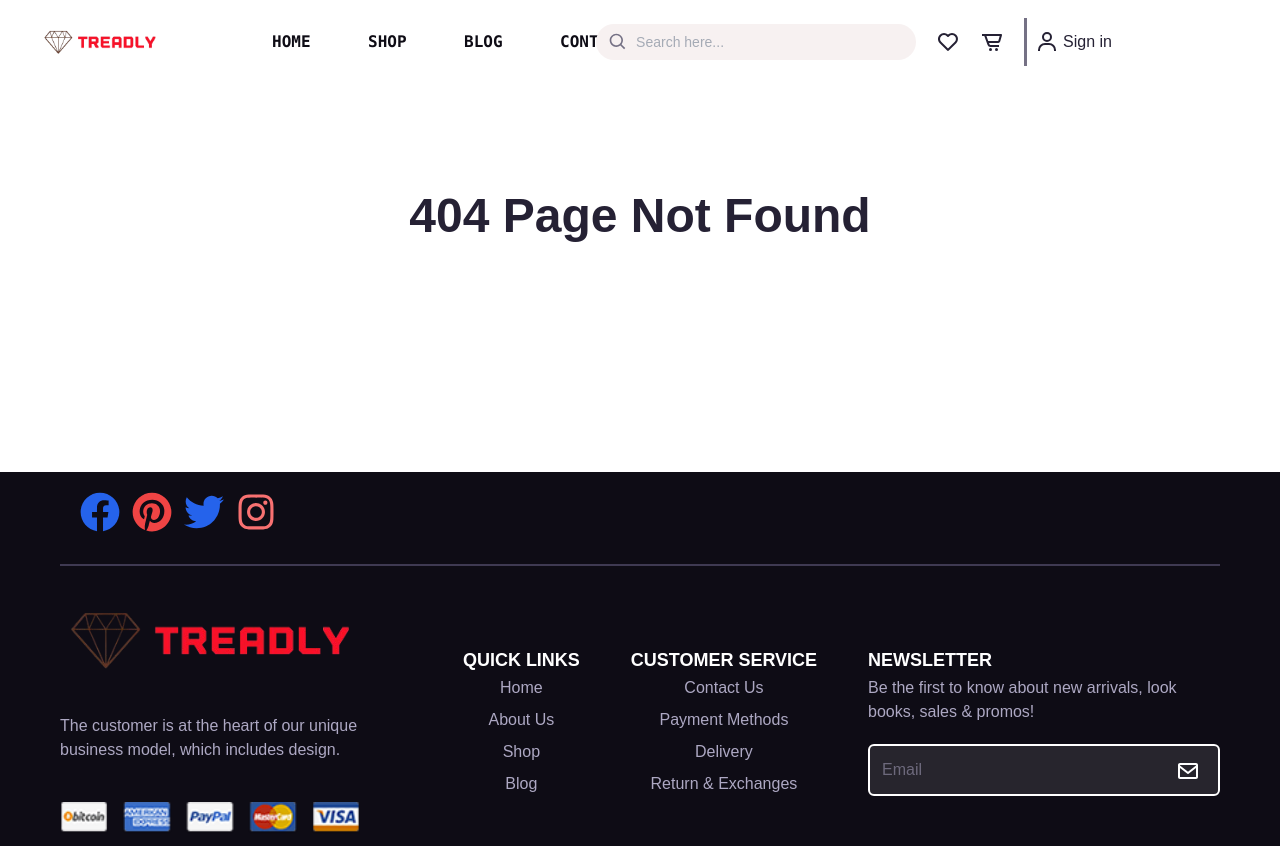
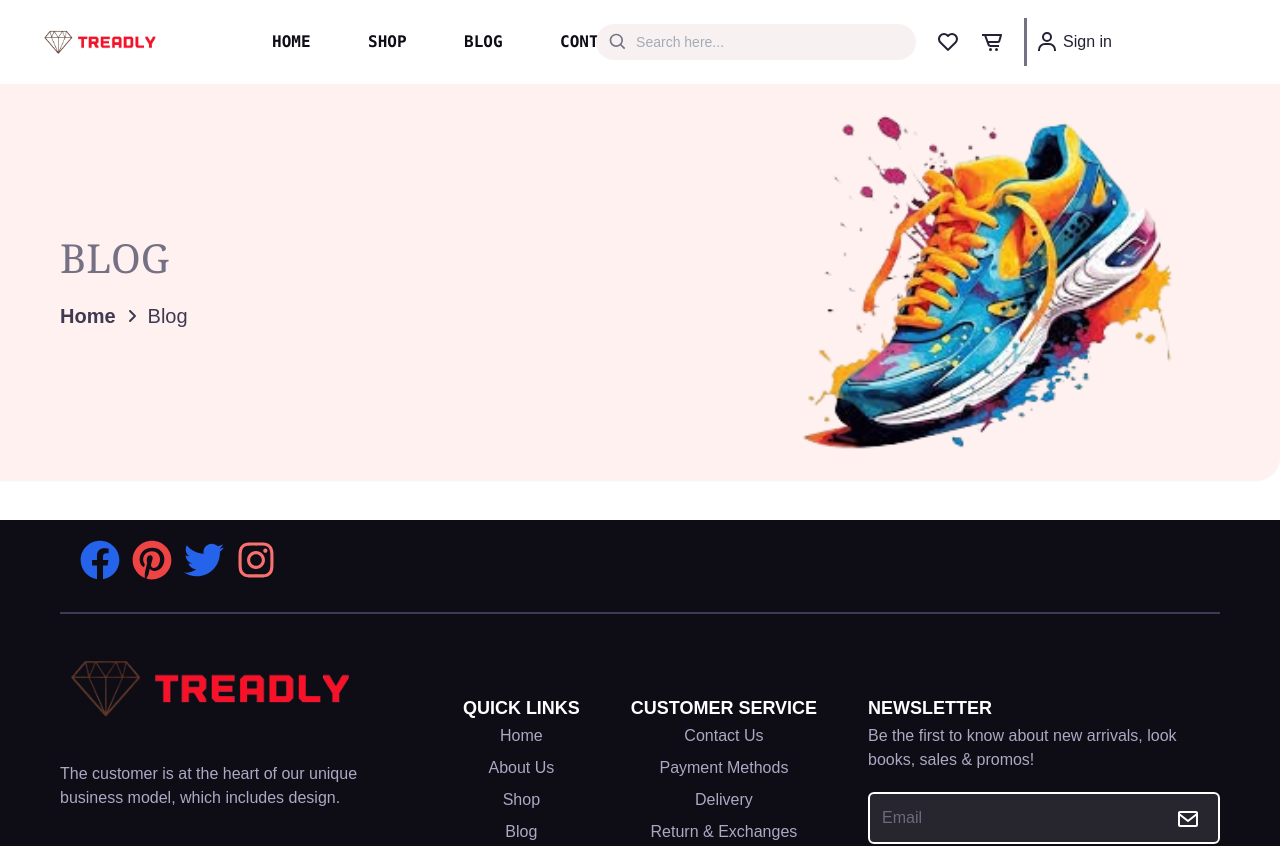
Before and after one commit to ElijahHub/Treadly, a React (Vite) app: page /blog in a window 1280 px wide. Shown: the top 846 px of the page. Built offline with nearby package versions, Linux system fonts and the light colour scheme.

Commit message:
add blog to route

```diff
--- a/src/App.jsx
+++ b/src/App.jsx
@@ -9,6 +9,7 @@ import {
   Confirmation,
   Wishlist,
   ProductDetail,
+  Blog,
 } from "./pages";
 import { Footer, Loader, Navbar, ScrollToTop } from "./components";
 import { StateProvider } from "./context/StateContext";
@@ -22,6 +23,7 @@ const App = () => {
           <Routes>
             <Route path='/' element={<Home />} />
             <Route path='/shop' element={<Shop />} />
+            <Route path='/blog' element={<Blog />} />
             <Route path='/shop/cart' element={<Cart />} />
             <Route path='/shop/checkout' element={<Checkout />} />
             <Route path='/shop/confirmation' element={<Confirmation />} />
--- a/src/pages/Blog.jsx
+++ b/src/pages/Blog.jsx
@@ -1,5 +1,6 @@
 import React from "react";
 import { banner } from "../assets";
+import { CommonHero } from "../components/common/Others";
 const Blog = () => {
   return (
     <>
--- a/src/pages/index.js
+++ b/src/pages/index.js
@@ -8,12 +8,13 @@ const Checkout = lazy(() => import('./Checkout'))
 const Confirmation = lazy(() => import('./Confirmation'))
 const Wishlist = lazy(() => import('./Wishlist'))
 const ProductDetail = lazy(() => import('./ProductDetail'))
+const Blog = lazy(() => import('./Blog'))
 
 
 export {
   Home,
   PageNotFound,
-  Shop,
+  Shop, Blog,
   Cart,
   Checkout,
   Confirmation,
```
